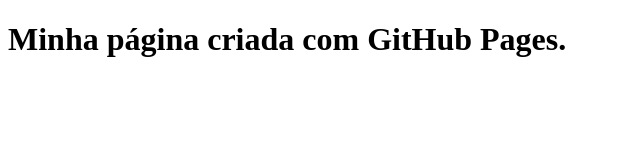
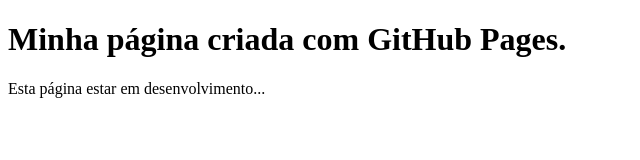
Before and after one commit to miti-developer/miti-developer.github.io, a plain HTML site: page index.html in a window 1280 px wide. Shown: the whole page, without its empty margins (0-640 px from the left). Drawn offline with Linux system fonts and the light colour scheme.

Commit message:
changes index.html

```diff
--- a/index.html
+++ b/index.html
@@ -7,5 +7,6 @@
 	</head>
 	<body>
 		<h1>Minha página criada com GitHub Pages.</h1>
+		<p>Esta página estar em desenvolvimento...</p>
 	</body>
 </html>
```
